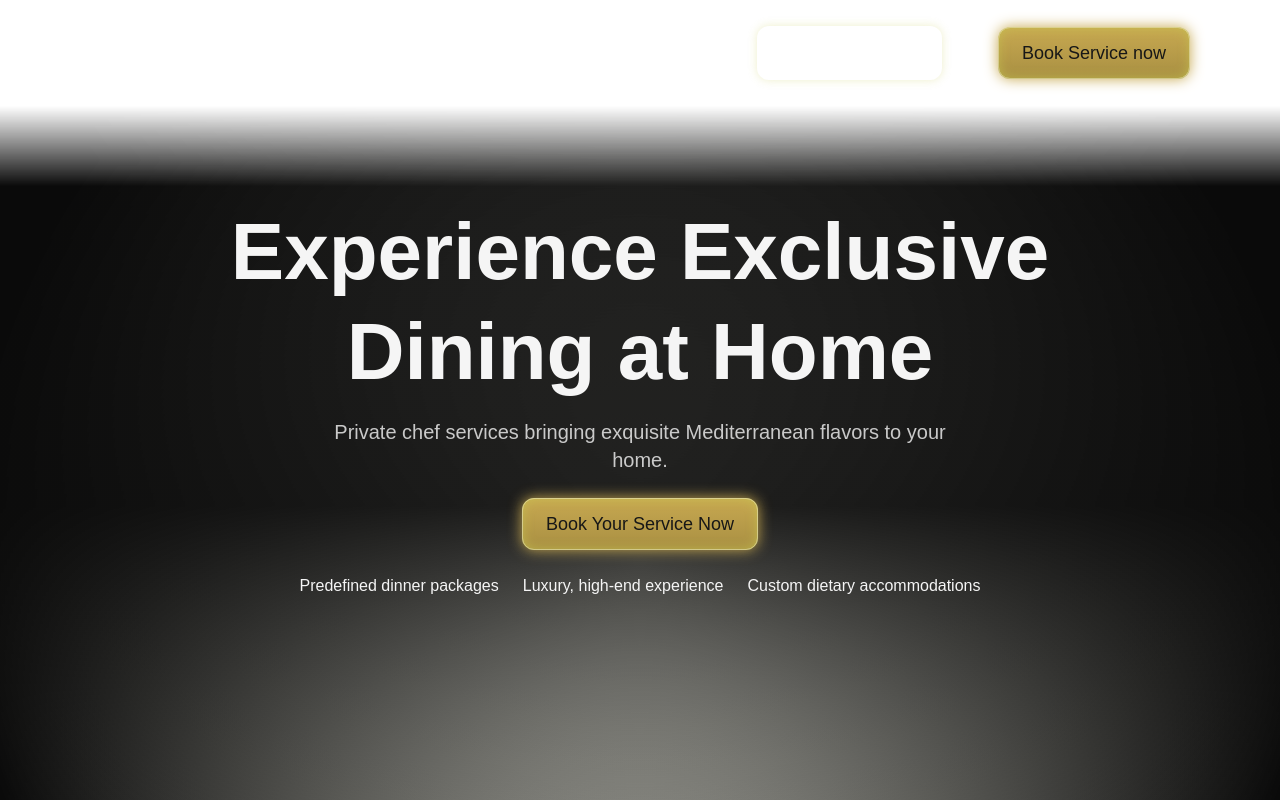
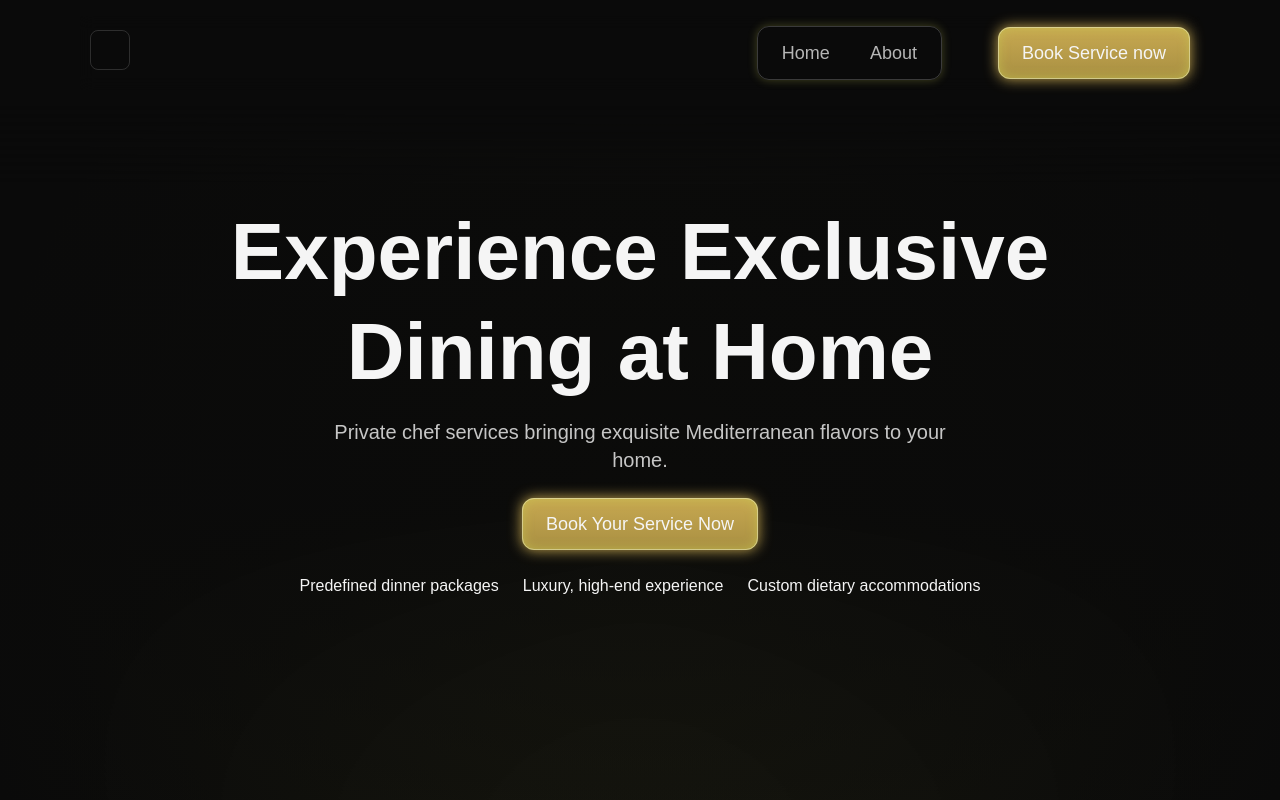
Before and after one commit to furqanahmadbasra/client_chef_3, a Next.js app: page / in a window 1280 px wide. Shown: the top 800 px of the page. Built offline with nearby package versions, Linux system fonts and the light colour scheme.

Commit message:
addeed color

```diff
--- a/src/app/globals.css
+++ b/src/app/globals.css
@@ -1,8 +1,8 @@
 @import "tailwindcss";
 
 :root {
-  --background: #ffffff;
-  --foreground: #171717;
+    --background: #0A0A0A;
+    --foreground: #F5F5F5;
 }
 
 @theme inline {
```
